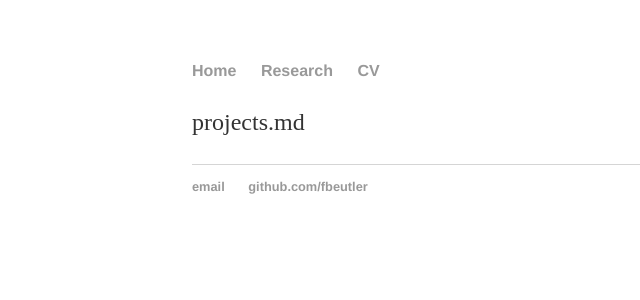
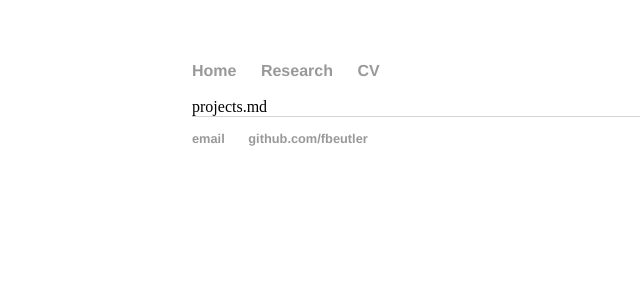
Before and after one commit to fbeutler/fbeutler.github.io, a Jekyll site: the page built from research/projects.md, in a window 1280 px wide. Shown: the top 300 px of the page, without its empty margins (0-640 px from the left). Built offline with Jekyll 4.4.1, drawn with Linux system fonts in a browser that asks for light colours; our own code applies the rules of GitHub Pages for plain Markdown files.

Commit message:
Update projects.md

```diff
--- a/research/projects.md
+++ b/research/projects.md
@@ -1 +1,8 @@
-projects.md
+---
+layout: default
+title: My research projects
+---
+
+<div id="projects">
+  projects.md
+</div>
```
